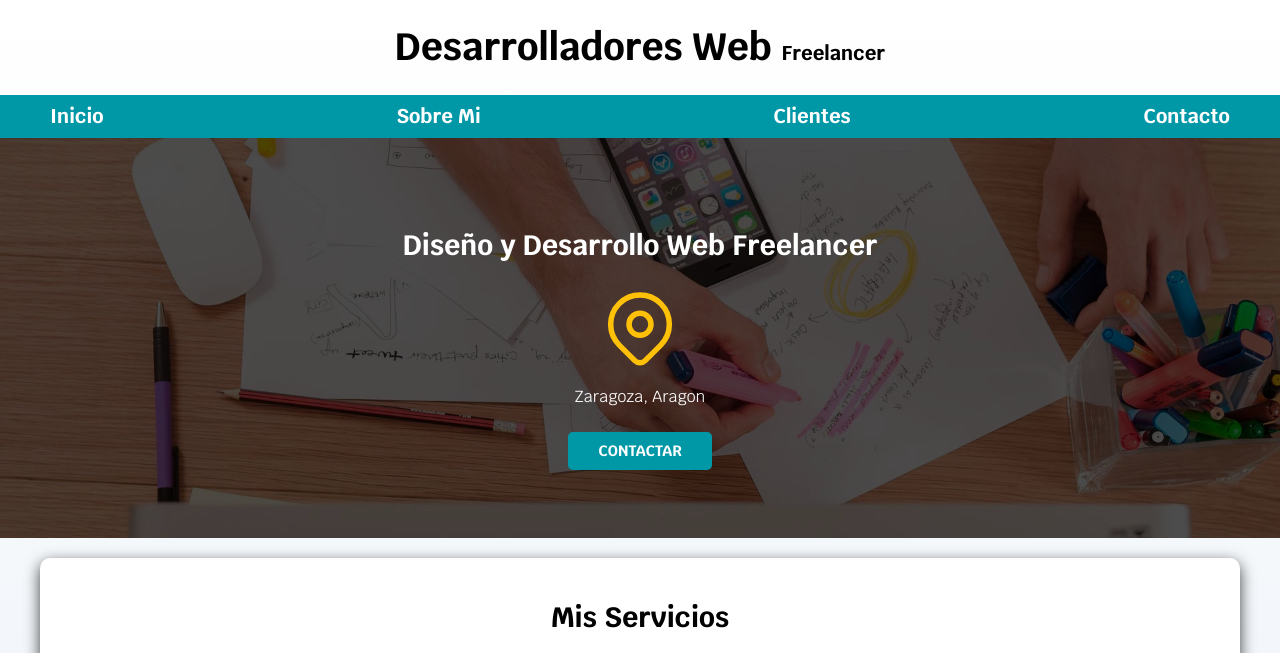
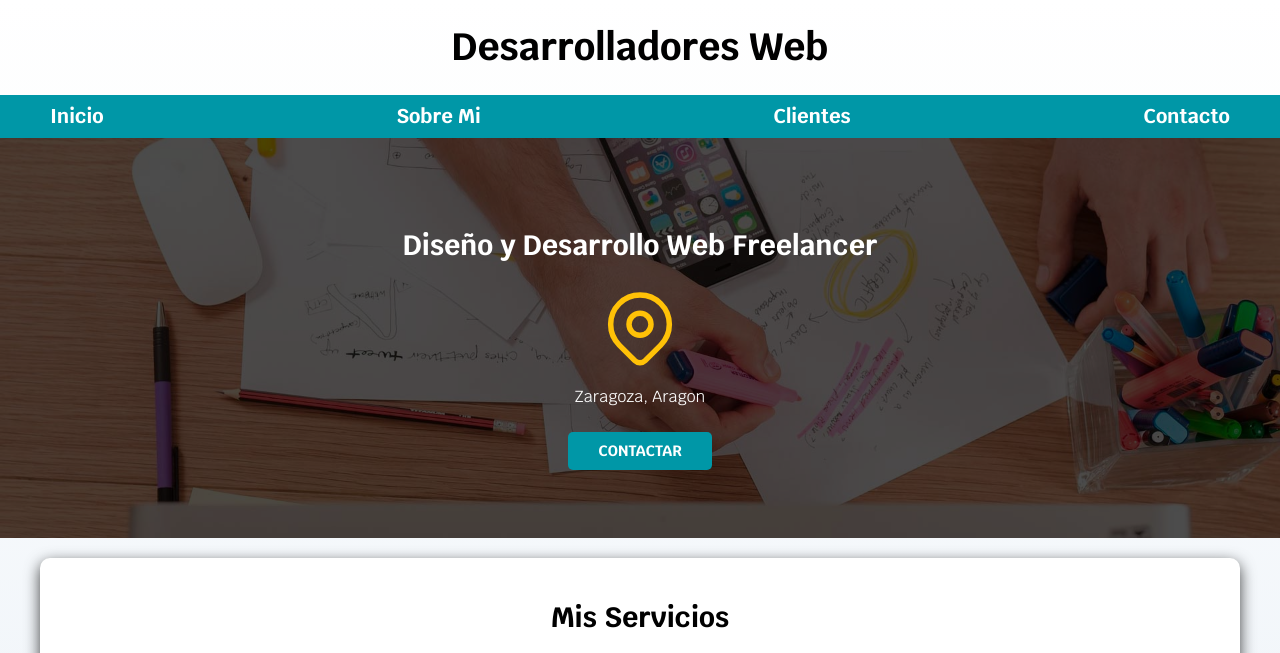
Before and after one commit to eframent/sistemas, a plain HTML site: page index.html in a window 1280 px wide. Shown: the top 653 px of the page. Drawn offline with Linux system fonts and the light colour scheme.

Commit message:
cambios en el index

```diff
--- a/index.html
+++ b/index.html
@@ -15,7 +15,7 @@
 
     <header>
 
-        <h1 class="titulo"> Desarrolladores Web <span>Freelancer</span> </h1>
+        <h1 class="titulo"> Desarrolladores Web </h1>
 
     </header>
 
```
